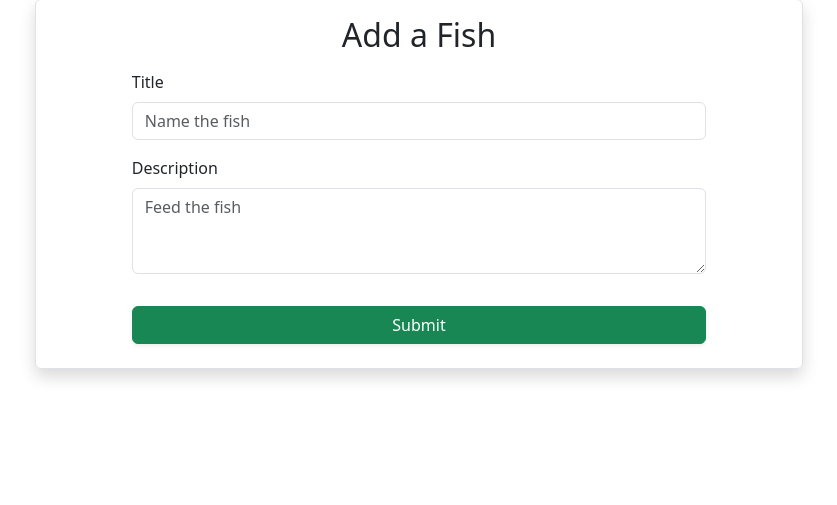
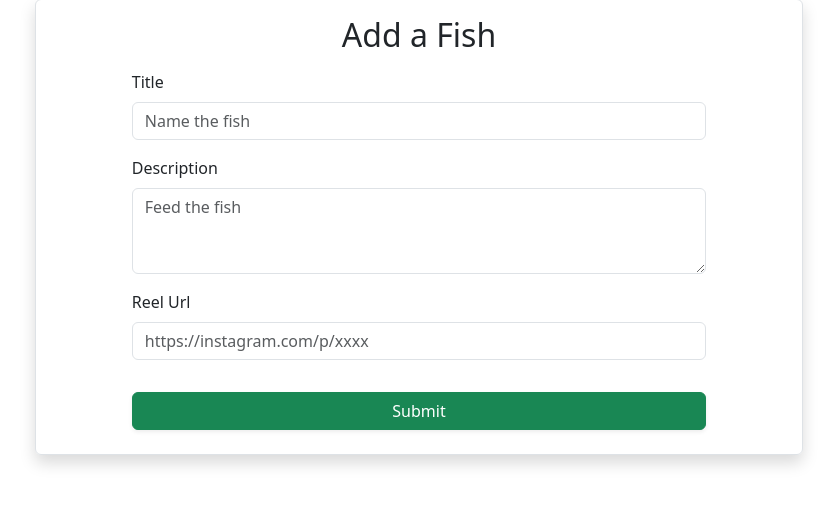
Before and after one commit to sh3ldr0id/kikapees, a Flask app: template app/templates/bucket/create.html in a window 1280 px wide. Shown: the part 121-626 px from the top of the page, without its empty margins (221-1058 px from the left). Run offline with Flask 3, Linux system fonts and the light colour scheme; the template is opened without the code that fills it, so the values that code supplies are empty.

Commit message:
added reel inp

```diff
--- a/app/templates/bucket/create.html
+++ b/app/templates/bucket/create.html
@@ -62,7 +62,11 @@
         <div class="mb-3">
             <label for="descriptionInput" class="form-label">Description</label>
             <textarea name="description" class="form-control" id="descriptionInput" rows="3"
-                placeholder="Feed the fish"></textarea>
+            placeholder="Feed the fish"></textarea>
+        </div>
+        <div class="mb-3">
+            <label for="titleInput" class="form-label">Reel Url</label>
+            <input name="reel" type="url" class="form-control" id="titleInput" placeholder="https://instagram.com/p/xxxx">
         </div>
         <button class="shadow-sm rounded btn btn-success  mt-3 mb-4" type="submit">Submit</button>
     </form>
```
